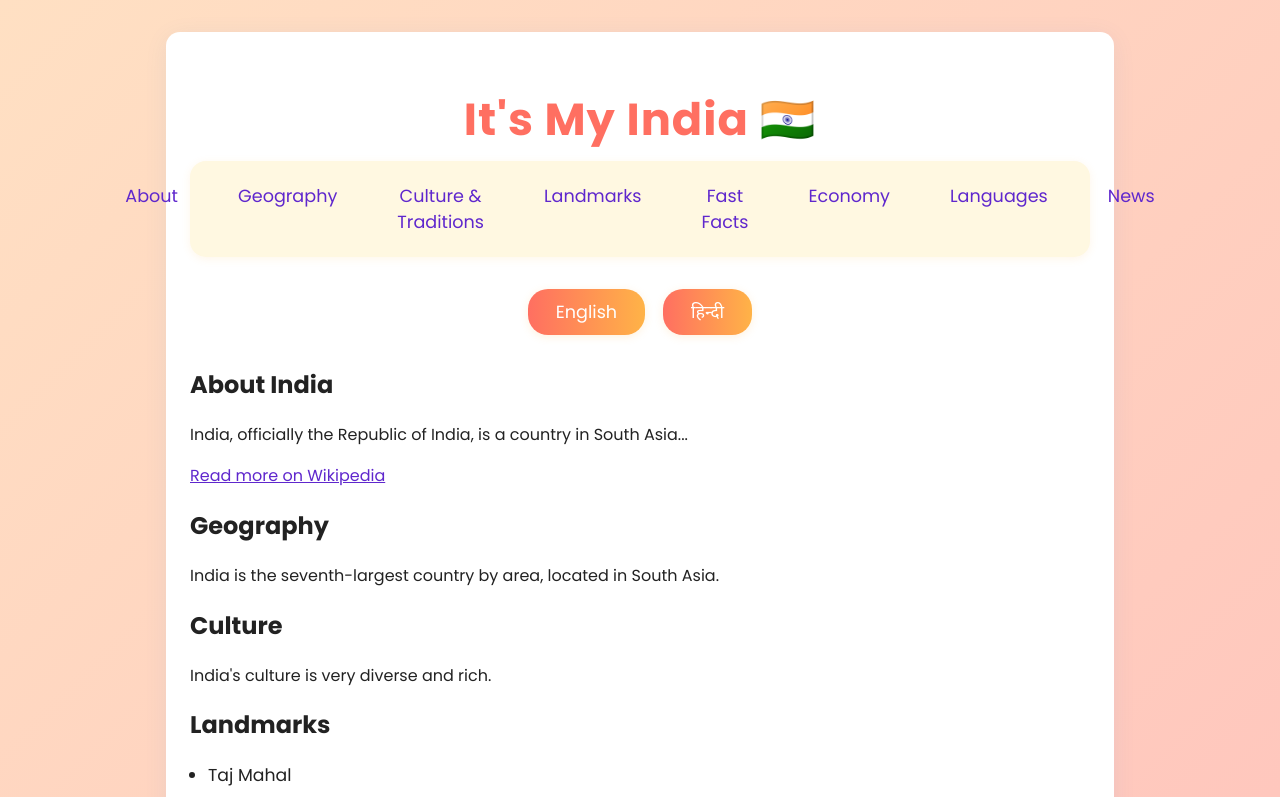
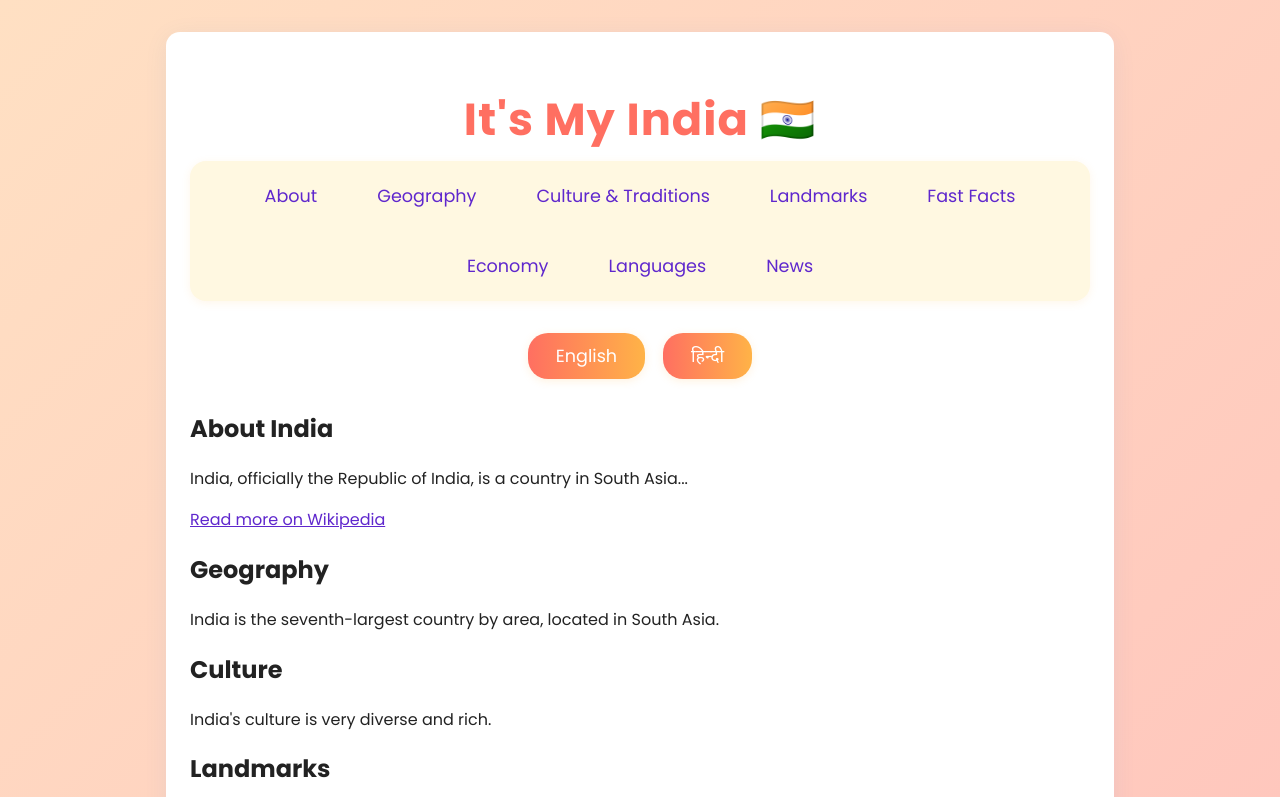
Before and after one commit to learning-new-things-daily/its_my_India, a React (Create React App) app: page / in a window 1280 px wide. Shown: the top 797 px of the page. Built offline with nearby package versions, Linux system fonts and the light colour scheme; no server answers.

Commit message:
updated nav in App.css

```diff
--- a/src/App.css
+++ b/src/App.css
@@ -51,13 +51,17 @@ h1 {
 
 nav {
   display: flex;
+  flex-wrap: wrap; /* ✅ allow items to wrap */
   justify-content: center;
+  align-items: center; /* ✅ vertically center items */
   gap: 32px;
   background: #fff8e1;
   border-radius: 16px;
   box-shadow: 0 2px 8px rgba(255,183,77,0.12);
   padding: 16px 0;
   margin-bottom: 32px;
+  max-width: 100%;
+  overflow-x: auto; /* optional for small screens */
 }
 
 nav a {
```
Also changed, not shown: 2 other files (tests, documents, lock files or other folders).
